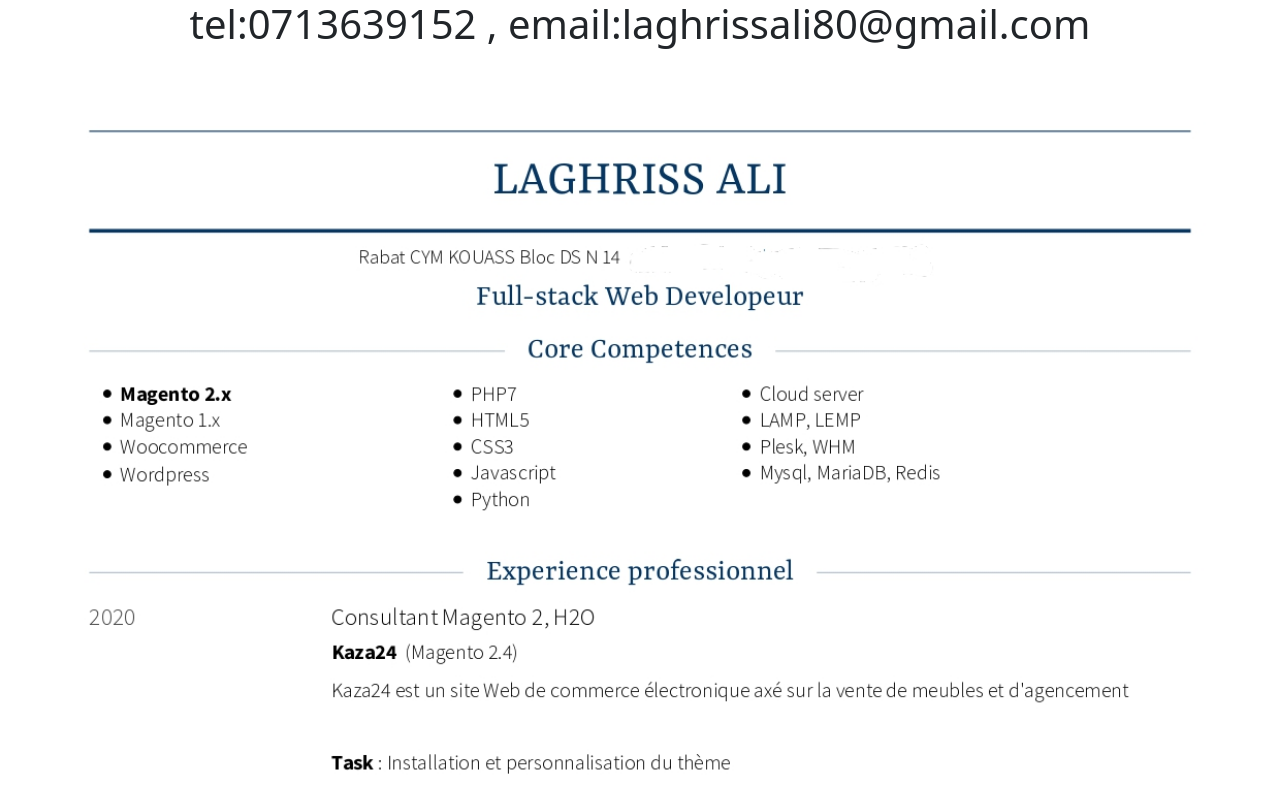
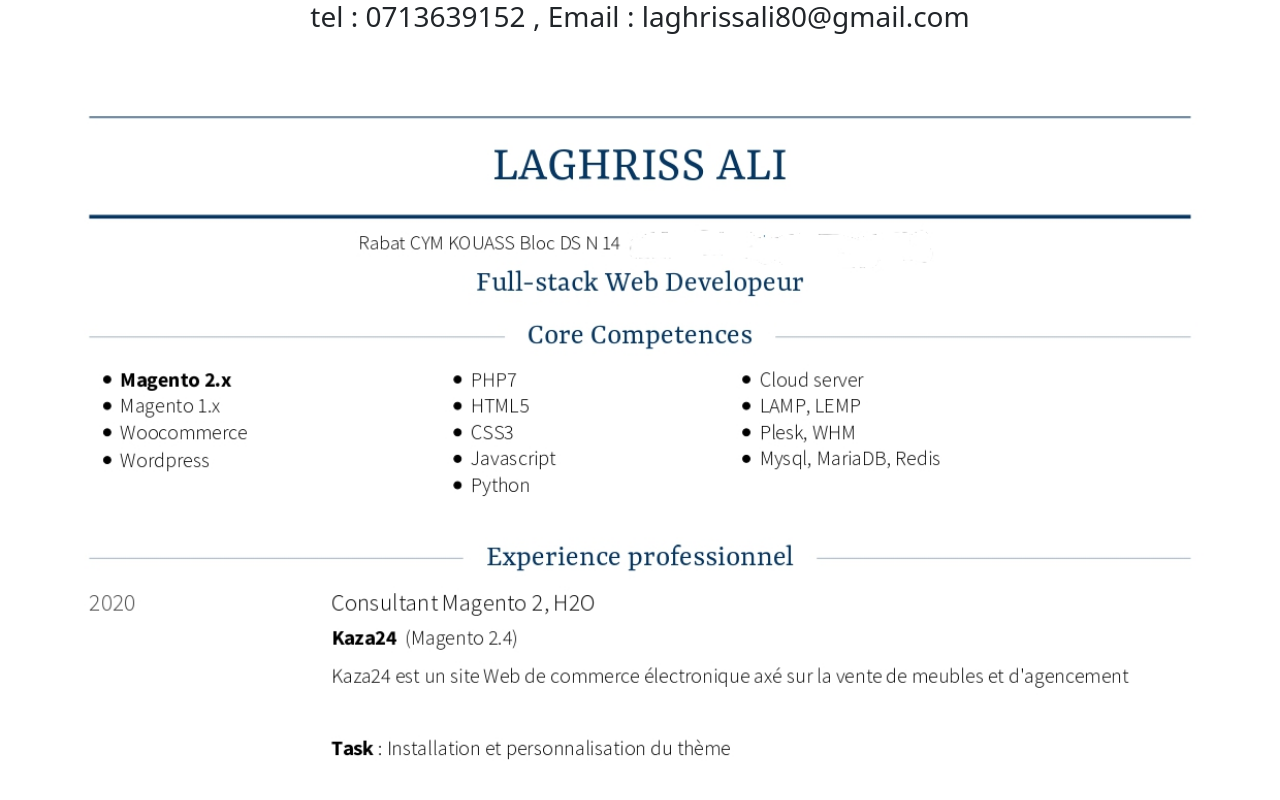
Before and after one commit to laghrissali/laghrissali.github.io, a plain HTML site: page index2.html in a window 1280 px wide. Shown: the top 800 px of the page. Drawn offline with nearby package versions, Linux system fonts and the light colour scheme.

Commit message:
Update index2.html

```diff
--- a/index2.html
+++ b/index2.html
@@ -11,7 +11,7 @@
     <title>Hello, world!</title>
   </head>
   <body>
-    <h1 class="text-center">tel:0713639152 , email:laghrissali80@gmail.com</h1>
+    <h3 class="text-center">tel : 0713639152 , Email : laghrissali80@gmail.com</h3>
     <img width="100%" src="Cv-laghriss_ali_page-0001.jpg"/>
     <img width="100%" src="Cv-laghriss_ali_page-0002.jpg"/>
 
```
